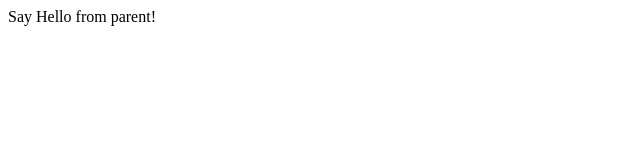
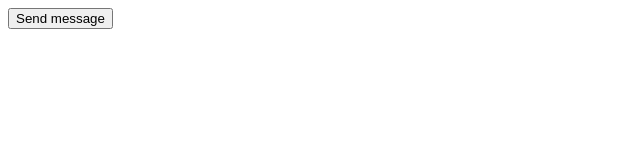
Before and after one commit to rkwadriga/ahgular-learning, an Angular app: page / in a window 1280 px wide. Shown: the top 160 px of the page, without its empty margins (0-640 px from the left). Built offline with nearby package versions, Linux system fonts and the light colour scheme.

Commit message:
Emit child event in parent component

```diff
--- a/src/app/child/child.component.html
+++ b/src/app/child/child.component.html
@@ -1 +1 @@
-Say {{ childMessage }}
+<button (click)="sendMessage()">Send message</button>
--- a/src/app/child/child.component.ts
+++ b/src/app/child/child.component.ts
@@ -1,4 +1,4 @@
-import { Component, OnInit, Input } from '@angular/core';
+import { Component, OnInit, Output, EventEmitter } from '@angular/core';
 
 @Component({
   selector: 'app-child',
@@ -7,11 +7,15 @@ import { Component, OnInit, Input } from '@angular/core';
 })
 export class ChildComponent implements OnInit {
 
-  @Input() childMessage: string | undefined;
+  @Output() messageEvent = new EventEmitter<string>();
 
   constructor() { }
 
   ngOnInit(): void {
   }
 
+  sendMessage() {
+      this.messageEvent.emit('Hello from child!');
+  }
+
 }
--- a/src/app/parent/parent.component.html
+++ b/src/app/parent/parent.component.html
@@ -1 +1 @@
-<app-child [childMessage]="'Hello from parent!'"></app-child>
+<app-child (messageEvent)="receiveMessage($event)"></app-child>
--- a/src/app/parent/parent.component.ts
+++ b/src/app/parent/parent.component.ts
@@ -6,10 +6,12 @@ import { Component, OnInit } from '@angular/core';
   styleUrls: ['./parent.component.css']
 })
 export class ParentComponent implements OnInit {
+    constructor() { }
 
-  constructor() { }
+    ngOnInit(): void {
+    }
 
-  ngOnInit(): void {
-  }
-
+    receiveMessage(message: any) {
+        console.log(message);
+    }
 }
```
